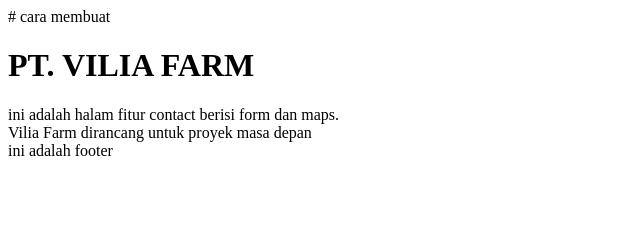
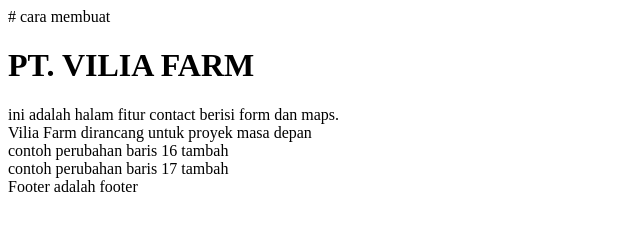
Before and after one commit to Ayamdodot/Company_Profile, a plain HTML site: page contact-us.html in a window 1280 px wide. Shown: the whole page, without its empty margins (0-640 px from the left). Drawn offline with Linux system fonts and the light colour scheme.

Commit message:
Menambah perubahan baris 17

```diff
--- a/contact-us.html
+++ b/contact-us.html
@@ -13,9 +13,10 @@
 
     <div>ini adalah halam fitur contact berisi form dan maps.</div>
     <div>Vilia Farm dirancang untuk proyek masa depan</div>
-    <form action=""</for>
+    <div>contoh perubahan baris 16 tambah</div>
+    <div>contoh perubahan baris 17 tambah</div>
 
-    <footer>ini adalah footer</footer>
+    <footer>Footer adalah footer</footer>
 </body>
 
 </html>
```
